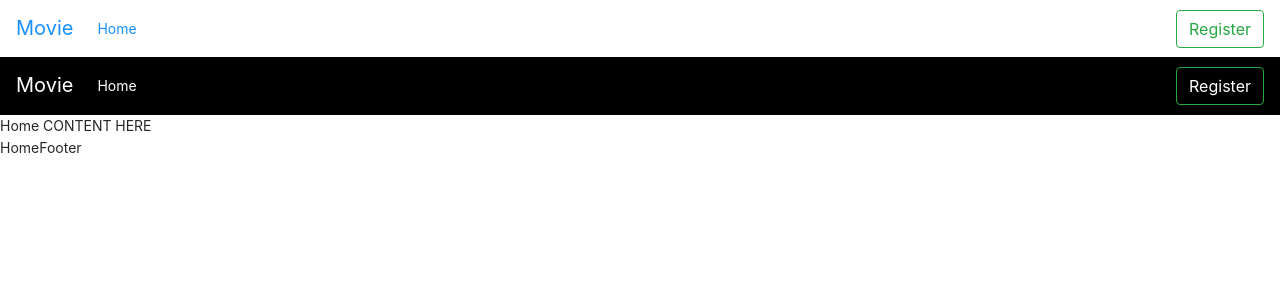
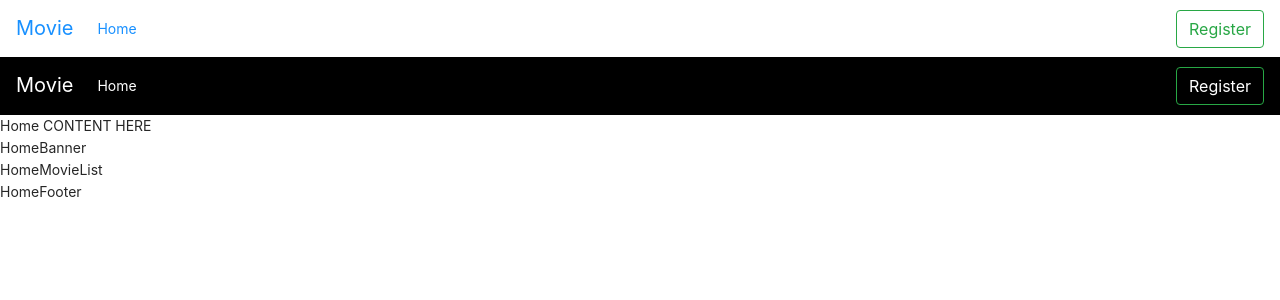
Before and after one commit to ToTruongHai/fe70_movie, a React (Create React App) app: page / in a window 1280 px wide. Shown: the top 300 px of the page. Built offline with nearby package versions, Linux system fonts and the light colour scheme.

Commit message:
init banner and movielist

```diff
--- /dev/null
+++ b/src/Components/HomeBanner/HomeBanner.js
@@ -0,0 +1,7 @@
+import React from 'react'
+
+export default function HomeBanner() {
+  return (
+    <div>HomeBanner</div>
+  )
+}
--- /dev/null
+++ b/src/Components/HomeMovieList/HomeMovieList.js
@@ -0,0 +1,7 @@
+import React from 'react'
+
+export default function HomeMovieList() {
+  return (
+    <div>HomeMovieList</div>
+  )
+}
--- a/src/pages/Home/Home.js
+++ b/src/pages/Home/Home.js
@@ -1,7 +1,13 @@
-import React from 'react'
+import React from "react";
+import HomeBanner from "../../Components/HomeBanner/HomeBanner";
+import HomeMovieList from "../../Components/HomeMovieList/HomeMovieList";
 
 export default function Home() {
   return (
-    <div>Home CONTENT HERE</div>
-  )
+    <div>
+      Home CONTENT HERE
+      <HomeBanner />
+      <HomeMovieList />
+    </div>
+  );
 }
```
